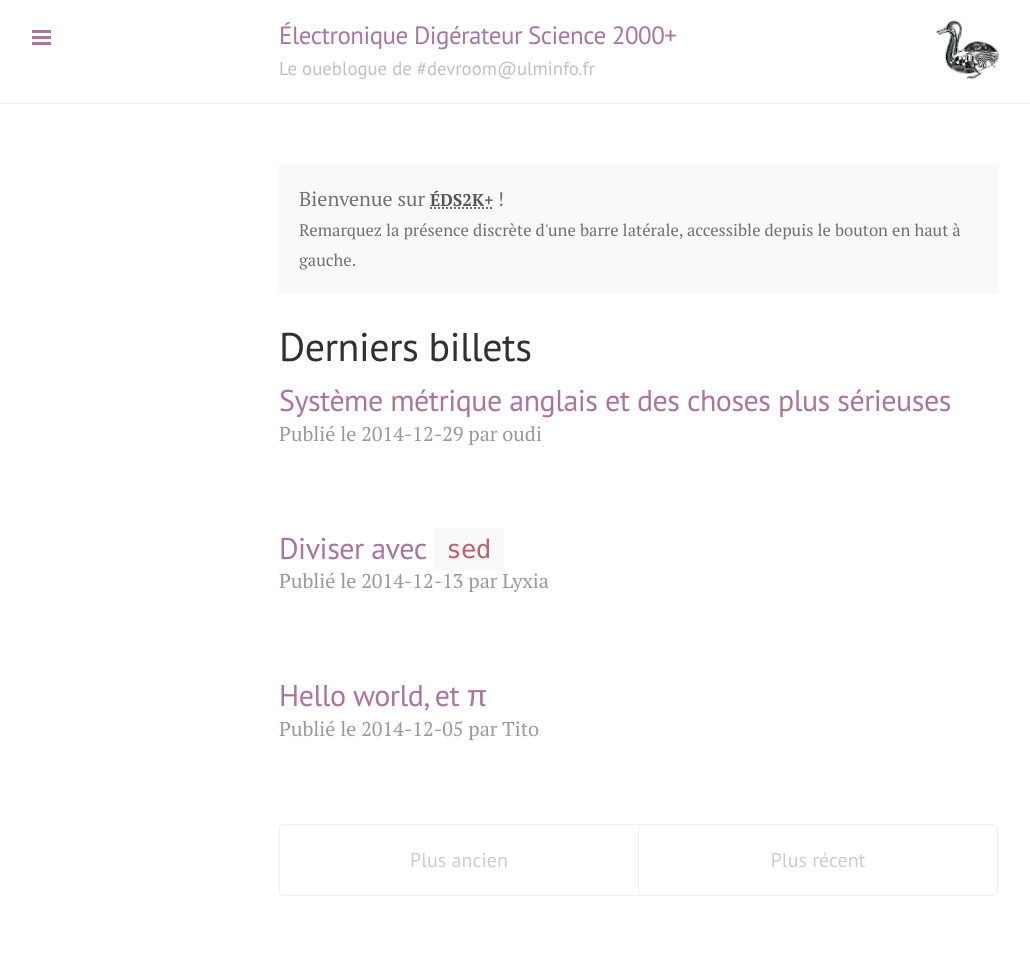
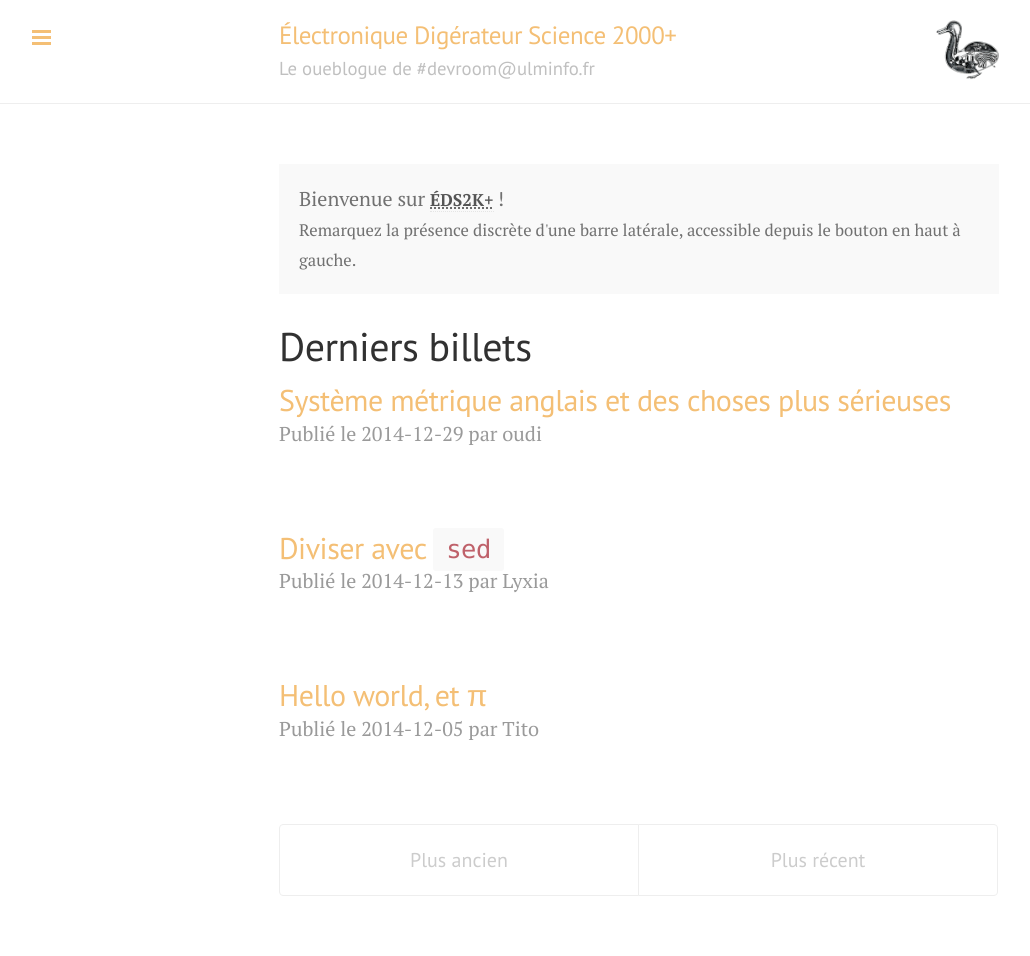
Before and after one commit to electronicdigeratorscience2000plus/electronicdigeratorscience2000plus.github.io, a Jekyll site: the page built from index.html, in a window 1280 px wide. Shown: the whole page, without its empty margins (1-1031 px from the left). Built offline with Jekyll 4.4.1, drawn with Linux system fonts in a browser that asks for light colours; the list of posts is cut into pages by our own code.

Commit message:
violet->jaune

```diff
--- a/_layouts/default.html
+++ b/_layouts/default.html
@@ -6,7 +6,7 @@
 
   {% include head.html %}
 
-  <body class="theme-base-0e">
+  <body class="theme-base-0a">
 
     {% include sidebar.html %}
 
```
